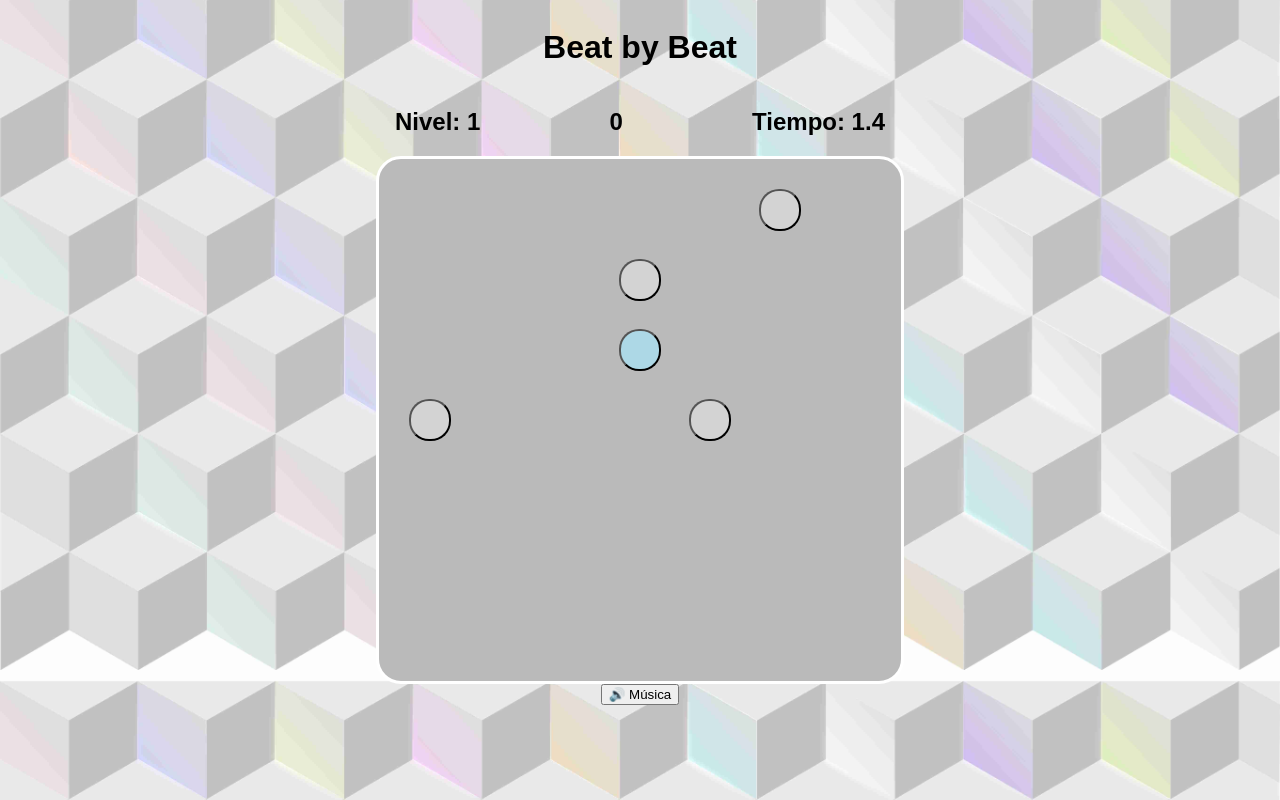
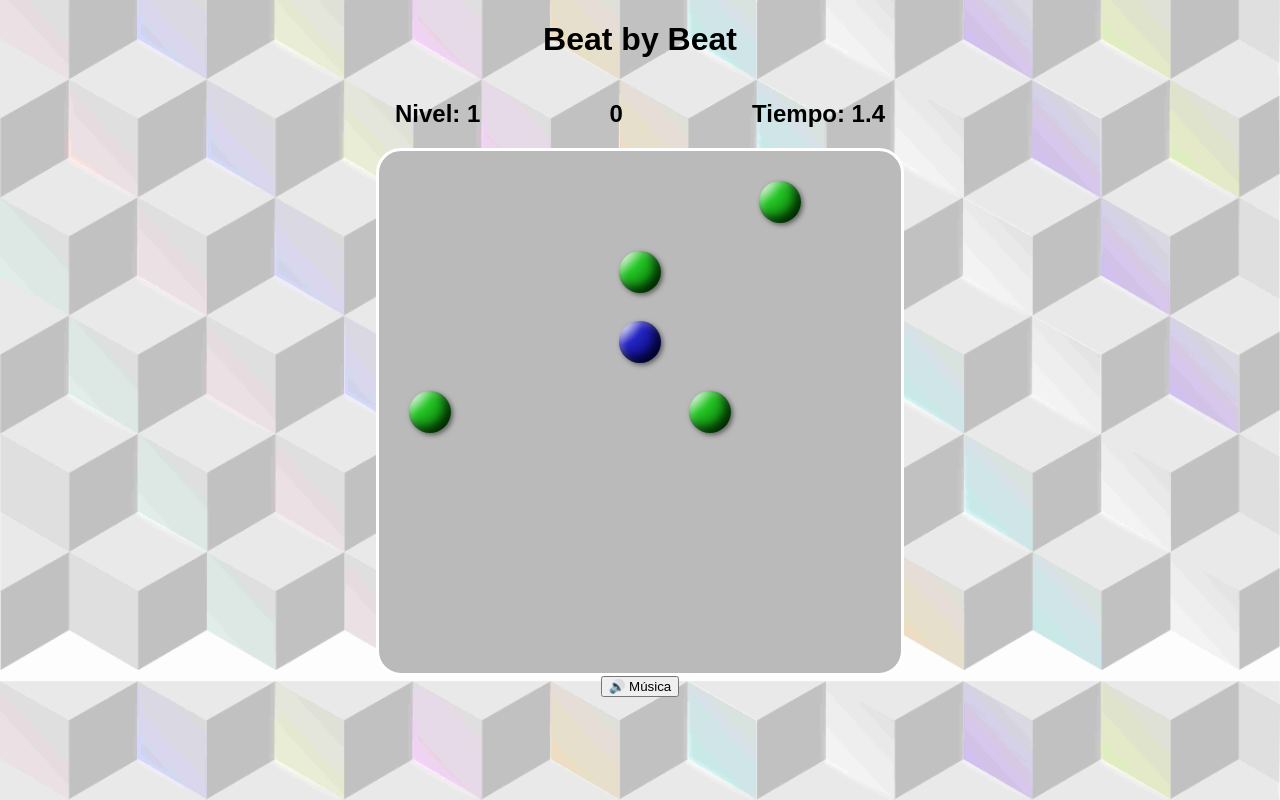
Before and after one commit to videogames-backlog-marcelo/dissonant-chaos, a plain HTML site: page index.html in a window 1280 px wide. Drawn offline with Linux system fonts and the light colour scheme.

Commit message:
style(buttons): improved the button's styles

```diff
--- /dev/null
+++ b/buttons.css
@@ -0,0 +1,85 @@
+#board>div>button {
+    width: 60%;
+    height: 60%;
+    padding: 0;
+    margin: 0;
+    border-radius: 50%;
+    border: none;
+    cursor: pointer;
+    position: relative;
+    box-shadow: inset -6px -6px 8px rgba(0, 0, 0, 0.6),
+                inset 4px 4px 6px rgba(255, 255, 255, 0.3),
+                2px 2px 5px rgba(0, 0, 0, 0.5);
+    transition: transform 0.1s ease;
+    display: flex;
+    align-items: center;
+    justify-content: center;
+    color: white;
+    font-weight: bolder;
+}
+
+#board>div>button::after {
+    content: "";
+    position:absolute;
+    width: 100%;
+    height: 100%;
+    background: rgba(255, 255, 255, 0.4);
+    border-radius: 50%;
+    transform: scale(0);
+    opacity: 1;
+    transition: transform 0.3s ease-out, opacity 0.3s ease-out;
+}
+
+#board>div>button:focus:after {
+    transform: scale(3);
+    opacity: 0;
+}
+
+#board>div>button:active {
+    transform: scale(0.9);
+}
+
+button.normal {
+    background: radial-gradient(circle at top left, rgba(200, 255, 200, 0.7) 10%,
+                                                    rgba(0, 200, 0, 0.8) 40%,
+                                                    rgba(0, 100, 0, 1) 90%);
+}
+
+button.strong {
+    background: radial-gradient(circle at top left, rgba(200, 200, 255, 0.7) 10%,
+                                                    rgba(0, 0, 200, 0.8) 40%,
+                                                    rgba(0, 0, 100, 1) 90%);
+}
+
+
+button.wrong {
+    background: radial-gradient(circle at top left, rgba(255, 200, 200, 0.7) 10%,
+                                                    rgba(200, 0, 0, 0.8) 40%,
+                                                    rgba(100, 0, 0, 1) 90%);
+}
+
+
+/*Other I will probably use*/
+button.yellow {
+    background: radial-gradient(circle at top left, rgba(255, 255, 200, 0.7) 10%,
+                                                    rgba(200, 200, 0, 0.8) 40%,
+                                                    rgba(100, 100, 0, 1) 90%);
+}
+
+button.purple {
+    background: radial-gradient(circle at top left, rgba(255, 255, 255, 0.7) 10%,
+                                                    rgba(128, 0, 128, 0.8) 40%,
+                                                    rgba(50, 0, 50, 1) 90%);
+}
+
+button.orange {
+    background: radial-gradient(circle at top left, rgba(255, 220, 180, 0.7) 10%,
+                                                    rgba(255, 140, 0, 0.8) 40%,
+                                                    rgba(160, 70, 0, 1) 90%);
+}
+
+button.cyan {
+    background: radial-gradient(circle at top left, rgba(200, 255, 255, 0.7) 10%,
+                                                    rgba(0, 180, 255, 0.8) 40%,
+                                                    rgba(0, 100, 160, 1) 90%);
+}
--- a/index.html
+++ b/index.html
@@ -5,6 +5,7 @@
     <meta name="viewport" content="width=device-width, initial-scale=1.0">
     <title>Beat by Beat</title>
     <link rel="stylesheet" href="styles.css">
+    <link rel="stylesheet" href="buttons.css">
     <script src="js/music.js" defer></script>
     <script src="js/set-game.js" defer></script>
     <script src="js/score.js" defer></script>
--- a/js/level-handler.js
+++ b/js/level-handler.js
@@ -22,6 +22,7 @@ function createLevel(){
         switch(type){
             case "normal":
                 timeRemaining+= (1-timeDescreased);
+                note.classList.add("normal");
                 note.addEventListener("click", () => {
                     handleScore(type);
                     note.remove();
@@ -38,6 +39,7 @@ function createLevel(){
             case "wrong":
                 --numberOfNotes;
                 let originalColor = document.getElementById("board").style.background;
+                note.classList.add("wrong");
                 note.addEventListener("click", () => {
                     document.getElementById("board").style.backgroundColor = "red";
                     setTimeout(() => {
@@ -50,6 +52,7 @@ function createLevel(){
             case "strong":
                 timeRemaining += (1-timeDescreased)*2;
                 let clickCount = 0;
+                note.classList.add("strong");
                 note.addEventListener("click", () => {
                     clickCount++;
                     if (clickCount === 3) {
@@ -104,23 +107,8 @@ function typeSelector() {
 function createNote(type) {
     let note = document.createElement("button");
     note.className = type;
-    styleNote(note, type);
+    if(type == "wrong") note.innerText = "X";
     return note;
-}
-
-function styleNote(note, type) {
-    switch (type) {
-        case "strong":
-            note.style.backgroundColor = "lightblue";
-            break;
-        case "wrong":
-            note.style.backgroundColor = "red";
-            note.innerText = "X";
-            break;
-        default:
-            note.style.backgroundColor = "lightgray";
-            break;
-    }
 }
 
 function clearAllNotes() {
--- a/styles.css
+++ b/styles.css
@@ -1,4 +1,6 @@
 body {
+    margin: 0;
+    padding: 0;
     font-family: Arial, Helvetica, sans-serif;
     text-align: center;
     background-image: url("images/block.jpg");
@@ -46,14 +48,6 @@ body {
     justify-content: center;
 }
 
-#board>div>button{
-    width: 60%;
-    height: 60%;
-    border-radius: 20px;
-    padding: 0;
-    margin: 0;
-}
-
 .wrong{
     background-color: red;
 }
```
